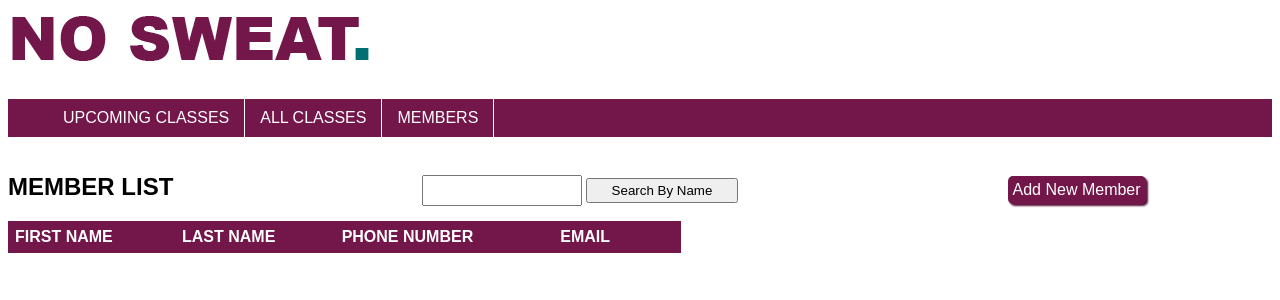
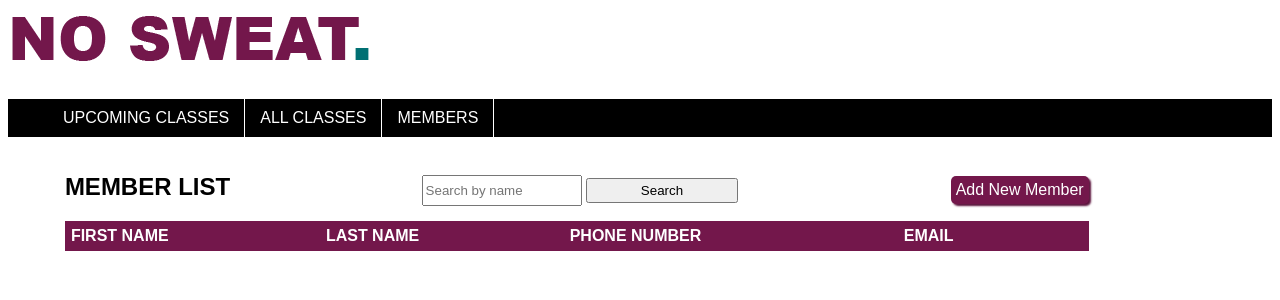
Before and after one commit to stephpaterson/python_project_gym_manager, a Flask app: page /members in a window 1280 px wide. Shown: the top 300 px of the page. Run offline with Flask 2, Linux system fonts and the light colour scheme; data that the repository does not hold is empty; some libraries are stand-ins or nearby versions.

Commit message:
updated css on edit forms

```diff
--- a/static/forms.css
+++ b/static/forms.css
@@ -1,8 +1,14 @@
+.form {
+    margin: auto;
+    width: 80%;
+}
+
 .form-new {
     border: #73174B solid 2px;
     border-radius: 5px;
     padding: 20px;
     background-color: white;
+    width: 70%;
 }
 
 .form-new>form {
@@ -45,5 +51,10 @@ input {
 
 select {
     width: 45%;
-    min-width: 30ch;
+    min-width: 27ch;
 }
+
+.status{
+    width: 45%;
+    text-transform: capitalize;
+}
--- a/static/index_pages.css
+++ b/static/index_pages.css
@@ -1,15 +1,19 @@
-.grid_table {
-    display: grid;
-    grid-template-areas:
-    'header header'
-    'table table'
-    ;
+.flex_table {
+    display: flex;
+    flex-wrap: wrap;
+    width: 90%;
+    justify-content: center;
 }
 
 .table_header {
-    grid-area: header;
+    display: flex;
+    align-items:baseline;
+    justify-content: space-between;
+    width: 90%;
 }
 
 .table {
     grid-area: table;
+    align-self: center;
+    width: 90%;
 }
--- a/static/styles.css
+++ b/static/styles.css
@@ -14,6 +14,7 @@ a {
 .book {
     background-color: #017073;
     box-shadow: 2px 2px 2px #017073;
+    min-width: 15ch;
 }
 
 .delete {
@@ -27,7 +28,7 @@ a {
 }
 
 nav {
-    background-color: #73174B;
+    background-color: black;
     color: white;
 }
 
@@ -46,6 +47,7 @@ nav>ul>li>a {
     color: white;
     text-decoration: none;
     box-shadow: none;
+    background-color: black;
 }
 
 .bookings {
@@ -53,13 +55,13 @@ nav>ul>li>a {
     padding: 10px 20px;
 }
 
-hgroup {
-    display: flex;
-    justify-content: space-between;
-    align-items:baseline;
-    width: 90%;
-}
-
 h2 {
     text-transform: uppercase;
 }
+
+/* footer {
+    background-color: black;
+    color: white;
+    text-align: center;
+    height: max-content;
+} */
--- a/static/table.css
+++ b/static/table.css
@@ -1,8 +1,9 @@
+
 table {
+    border-collapse: collapse;
+    border: #73174B solid 1px;
+    background-color: white;
     width: 90%;
-    border-collapse: collapse;
-    border: #73174B solid 2px;
-    background-color: white;
 }
 
 thead {
@@ -19,4 +20,5 @@ th {
 td {
     padding: 10px 10px;
     text-align: left;
+    min-width: 10ch;
 }
--- a/templates/base.html
+++ b/templates/base.html
@@ -27,4 +27,7 @@
 
         {% endblock %}
 </body>
+<footer>
+    <!-- <p>No Sweat - Gym Management that doesn't make you sweat.</p> -->
+</footer>
 </html>
--- a/templates/booking/new.html
+++ b/templates/booking/new.html
@@ -3,6 +3,7 @@
 {% block title %} New Booking {% endblock %}
 
 {% block content  %}
+<main class="form">
     <h2>Add New Booking</h2>
     <section class="form-new">
         <p>All feilds are required</p>
@@ -28,5 +29,5 @@
             </div>
         </form>
     </section>
-
+</main>
 {% endblock  %}
--- a/templates/booking/new_gym.html
+++ b/templates/booking/new_gym.html
@@ -3,6 +3,7 @@
 {% block title %} New Booking {% endblock %}
 
 {% block content  %}
+<main class="form">
     <h2>Add New Booking</h2>
     <section class="form-new">
         <p>All feilds are required</p>
@@ -26,5 +27,5 @@
             </div>
         </form>
     </section>
-
+</main>
 {% endblock  %}
--- a/templates/booking/new_member.html
+++ b/templates/booking/new_member.html
@@ -3,6 +3,7 @@
 {% block title %} New Booking {% endblock %}
 
 {% block content  %}
+<main class="form">
     <h2>Add New Booking</h2>
     <section class="form-new">
         <p>All feilds are required</p>
@@ -26,5 +27,5 @@
             </div>
         </form>
     </section>
-
+</main>
 {% endblock  %}
--- a/templates/gym_class/all.html
+++ b/templates/gym_class/all.html
@@ -3,10 +3,10 @@
 {% block title %} All Classes {% endblock %}
 
 {% block content %}
-<main class="grid_table">
+<main class="flex_table">
     <hgroup class="table_header">
-        <h2>All Classes</h2>
-        <a href="/gym_classes/new">Add a new class</a>
+        <h2 class="header_h2">All Classes</h2>
+        <a class="header_button" href="/gym_classes/new">Add a new class</a>
     </hgroup>
 
     <table class="'table">
--- a/templates/gym_class/new.html
+++ b/templates/gym_class/new.html
@@ -3,6 +3,7 @@
 {% block title %} New Class {% endblock %}
 
 {% block content %}
+<main class="form">
     <h2>Add a new gym class</h2>
     <section class="form-new">
         <p>All feilds are required</p>
@@ -36,4 +37,5 @@
             </div>
         </form>
     </section>
+</main>
 {% endblock content %}
--- a/templates/member/index.html
+++ b/templates/member/index.html
@@ -3,14 +3,14 @@
 {% block title %} Members {% endblock %}
 
 {% block content %}
-<main class="grid_table">
+<main class="flex_table">
     <hgroup class="table_header">
-        <h2>Member List</h2>
-        <form action="/members" method="GET">
-            <input type="text" name="search">
-            <input type="submit" value="Search By Name">
+        <h2 class="header_h2">Member List</h2>
+        <form class="header_form" action="/members" method="GET">
+            <input type="text" name="search" placeholder="Search by name">
+            <input type="submit" value="Search">
         </form>
-        <a href="/members/new">Add New Member</a>
+        <a class="header_button" href="/members/new">Add New Member</a>
     </hgroup>
 
     <table class="'table">
```
Also changed, not shown: templates/gym_class/edit.html (+24 -3 lines), templates/gym_class/index.html (+4 -4 lines), templates/member/edit.html (+16 -3 lines). Lines whose indentation alone changed are shown as unchanged.
